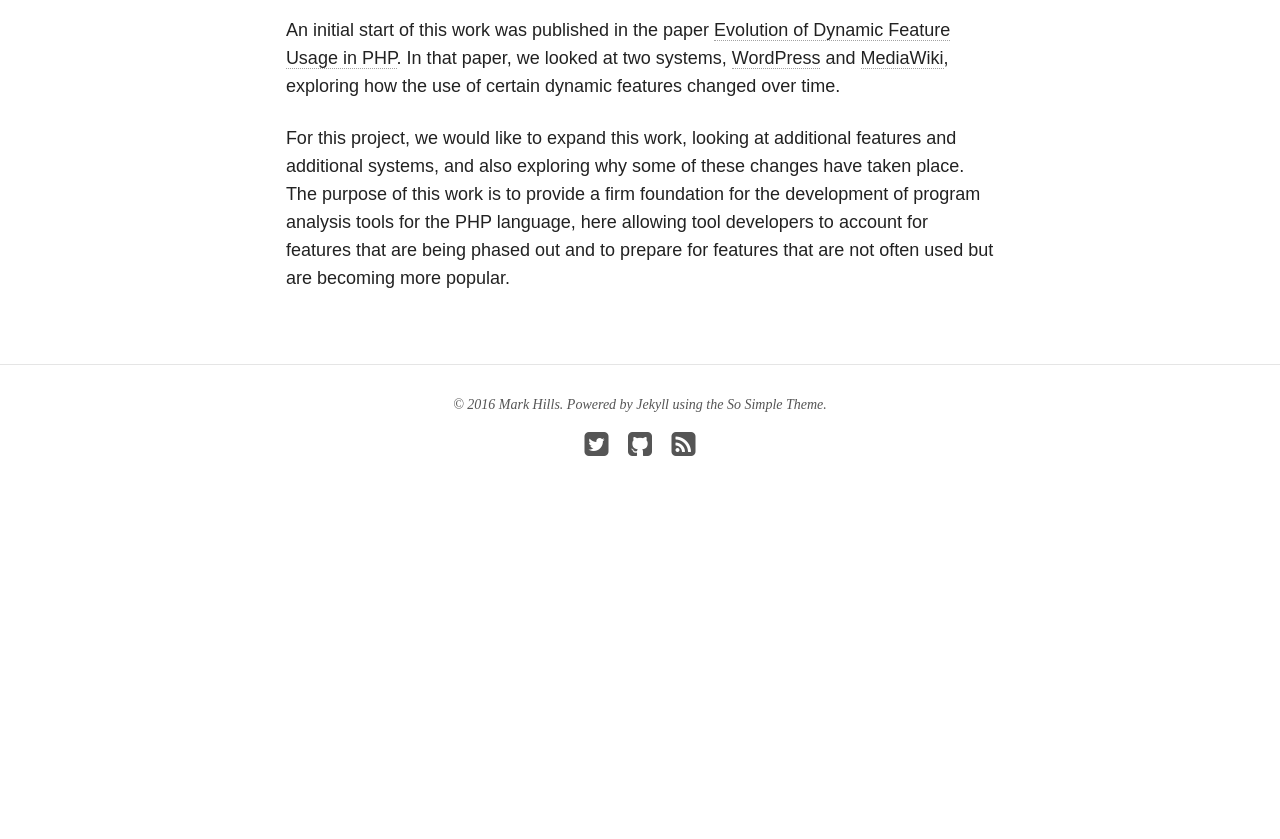
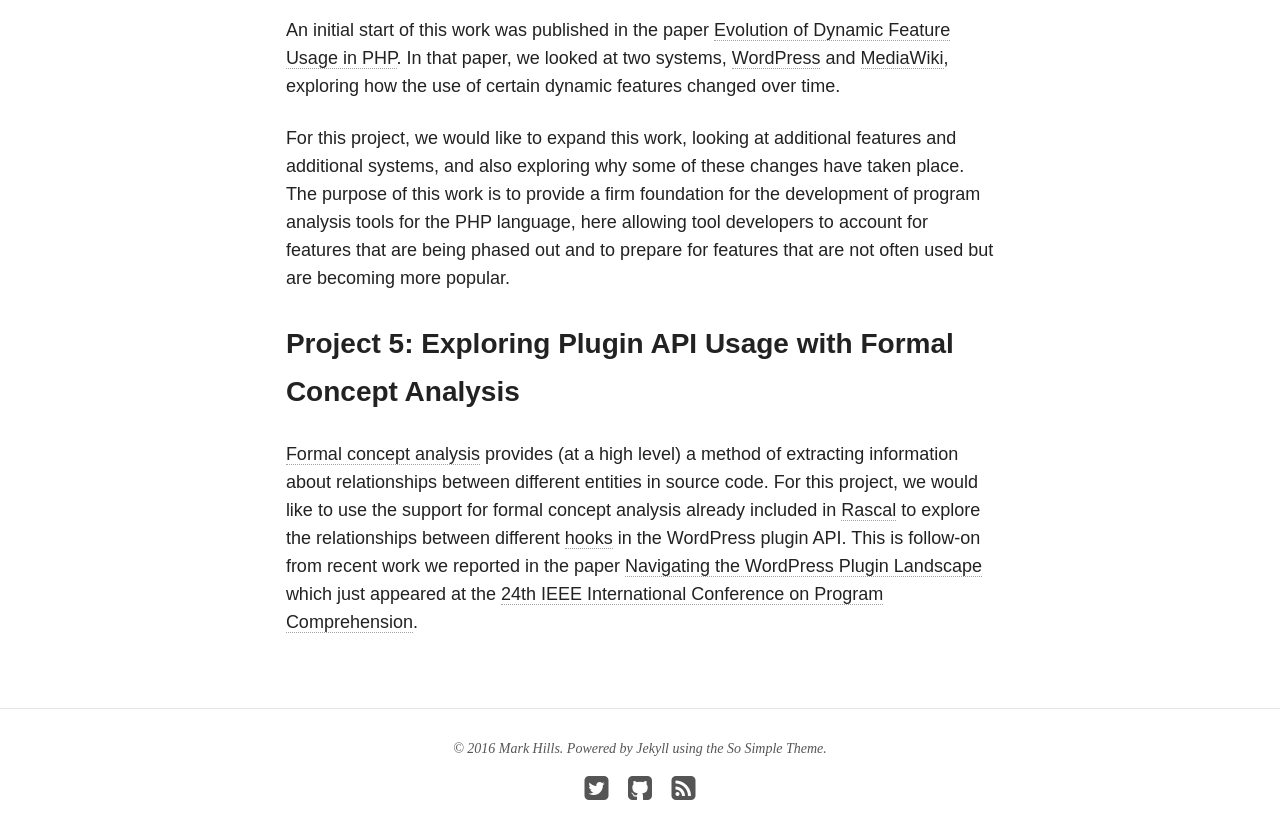
Before and after one commit to ecu-sle-lab/ecu-sle-lab.github.io, a Jekyll site: the page built from reu/reu2016/index.md, in a window 1280 px wide and 900 px high, scrolled down 1913 px. Shown: the top 839 px of the window. Built offline with Jekyll 4.4.1, drawn with Linux system fonts in a browser that asks for light colours; nearby versions of some CDN libraries; before the commit the page ends 2469 px from its top, so only the background shows below that.

Commit message:
Added fifth project

```diff
--- a/reu/reu2016/index.md
+++ b/reu/reu2016/index.md
@@ -31,3 +31,7 @@
 An initial start of this work was published in the paper [Evolution of Dynamic Feature Usage in PHP](http://www.cs.ecu.edu/hillsma/publications/php-dynamic-evolution.pdf). In that paper, we looked at two systems, [WordPress](https://wordpress.org/) and [MediaWiki](https://www.mediawiki.org/wiki/MediaWiki), exploring how the use of certain dynamic features changed over time.
 
 For this project, we would like to expand this work, looking at additional features and additional systems, and also exploring why some of these changes have taken place. The purpose of this work is to provide a firm foundation for the development of program analysis tools for the PHP language, here allowing tool developers to account for features that are being phased out and to prepare for features that are not often used but are becoming more popular.
+
+### Project 5: Exploring Plugin API Usage with Formal Concept Analysis
+
+[Formal concept analysis](https://en.wikipedia.org/wiki/Formal_concept_analysis) provides (at a high level) a method of extracting information about relationships between different entities in source code. For this project, we would like to use the support for formal concept analysis already included in [Rascal](http://www.rascal-mpl.org/) to explore the relationships between different [hooks](https://codex.wordpress.org/Plugin_API/Hooks) in the WordPress plugin API. This is follow-on from recent work we reported in the paper [Navigating the WordPress Plugin Landscape](http://www.cs.ecu.edu/hillsma/publications/icpc-plugins-2016.pdf) which just appeared at the [24th IEEE International Conference on Program Comprehension](http://www.program-comprehension.org/icpc16/).
```
